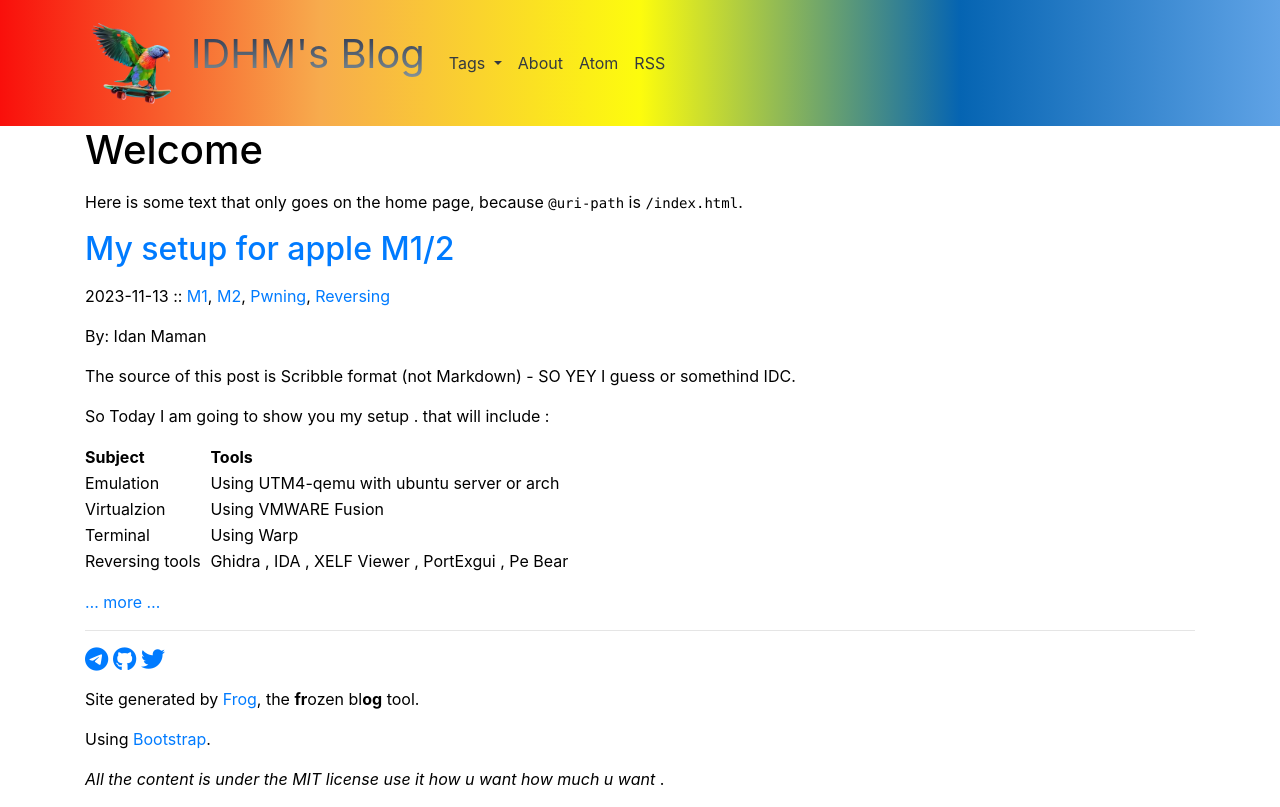
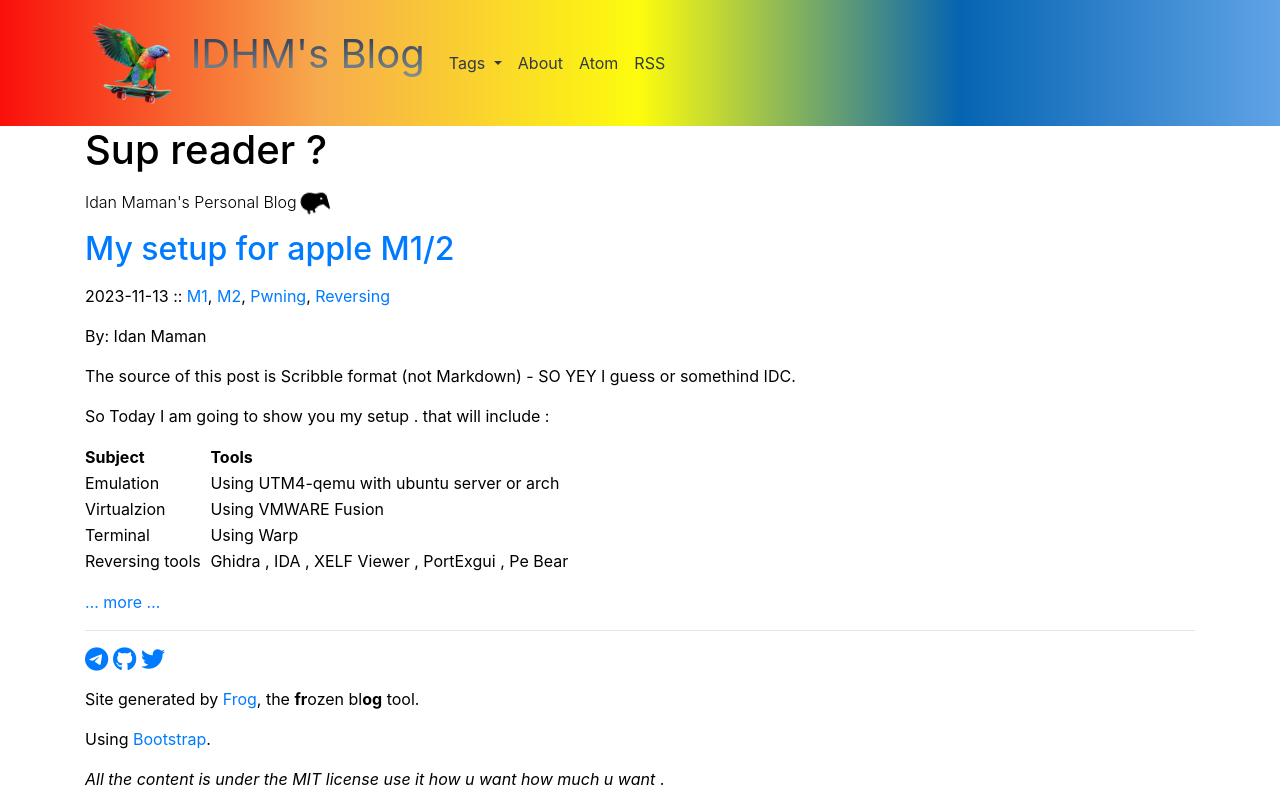
Before and after one commit to idanmaman2/idanmaman2.github.io, a plain HTML site: page index.html in a window 1280 px wide. Drawn offline with nearby package versions, Linux system fonts and the light colour scheme; files that its build step writes are made by us from their sources.

Commit message:
bird icon

```diff
--- a/index.html
+++ b/index.html
@@ -92,10 +92,8 @@
 
         <!-- Main column -->
         <div id="content" class="col-md-12">
-          <h1>Welcome</h1>
-          <p>Here is some text that only goes on the home page,
-            because <code>@uri-path</code> is
-            <code>/index.html</code>.</p>
+          <h1>Sup reader ? </h1>
+          <p class="display-5 font-weight-light">Idan Maman's Personal Blog <i class="fa-solid fa-xl fa-kiwi-bird fa-shake"></i></p>
 
 
 
```
Also changed, not shown: _src/page-template.html (+2 -4 lines).
